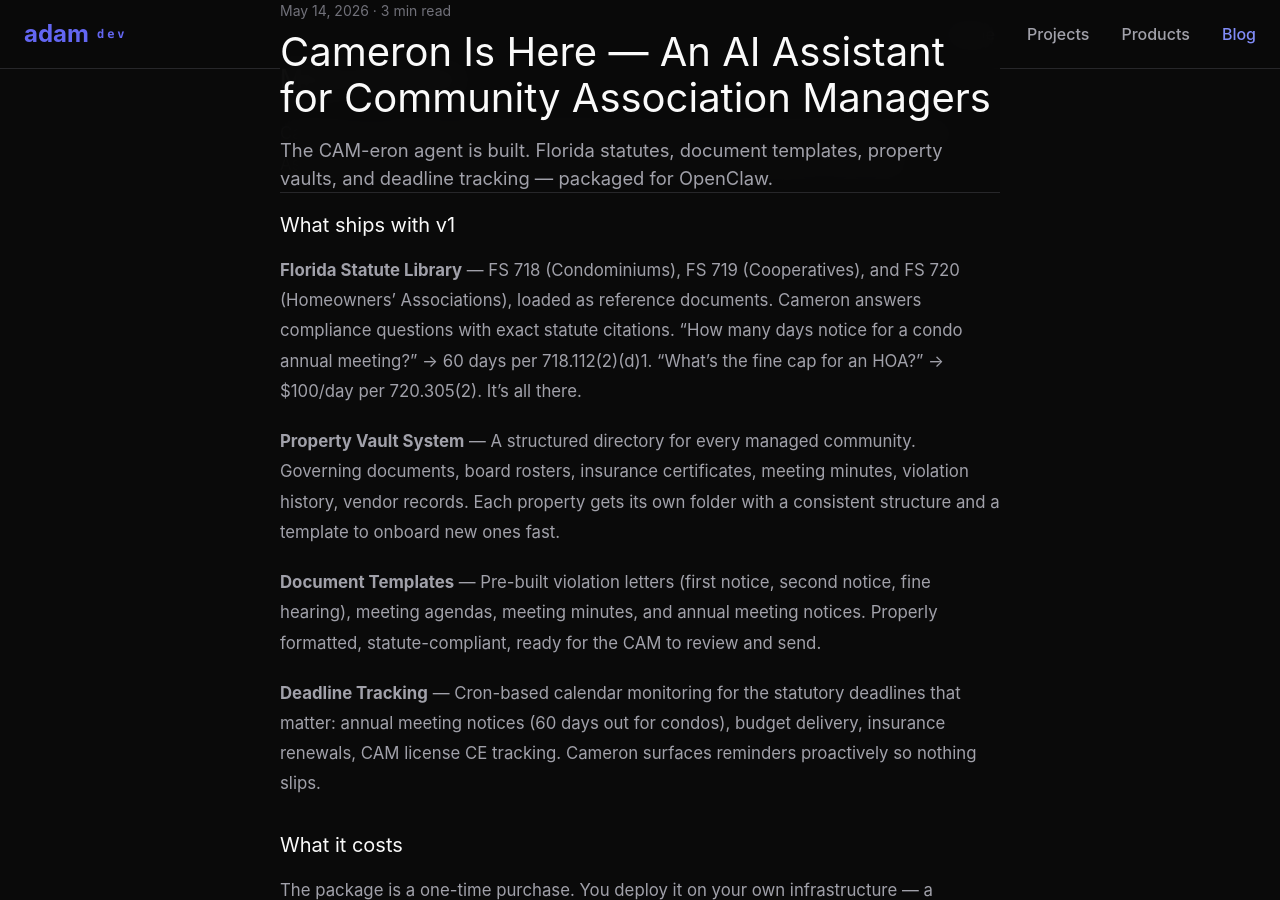
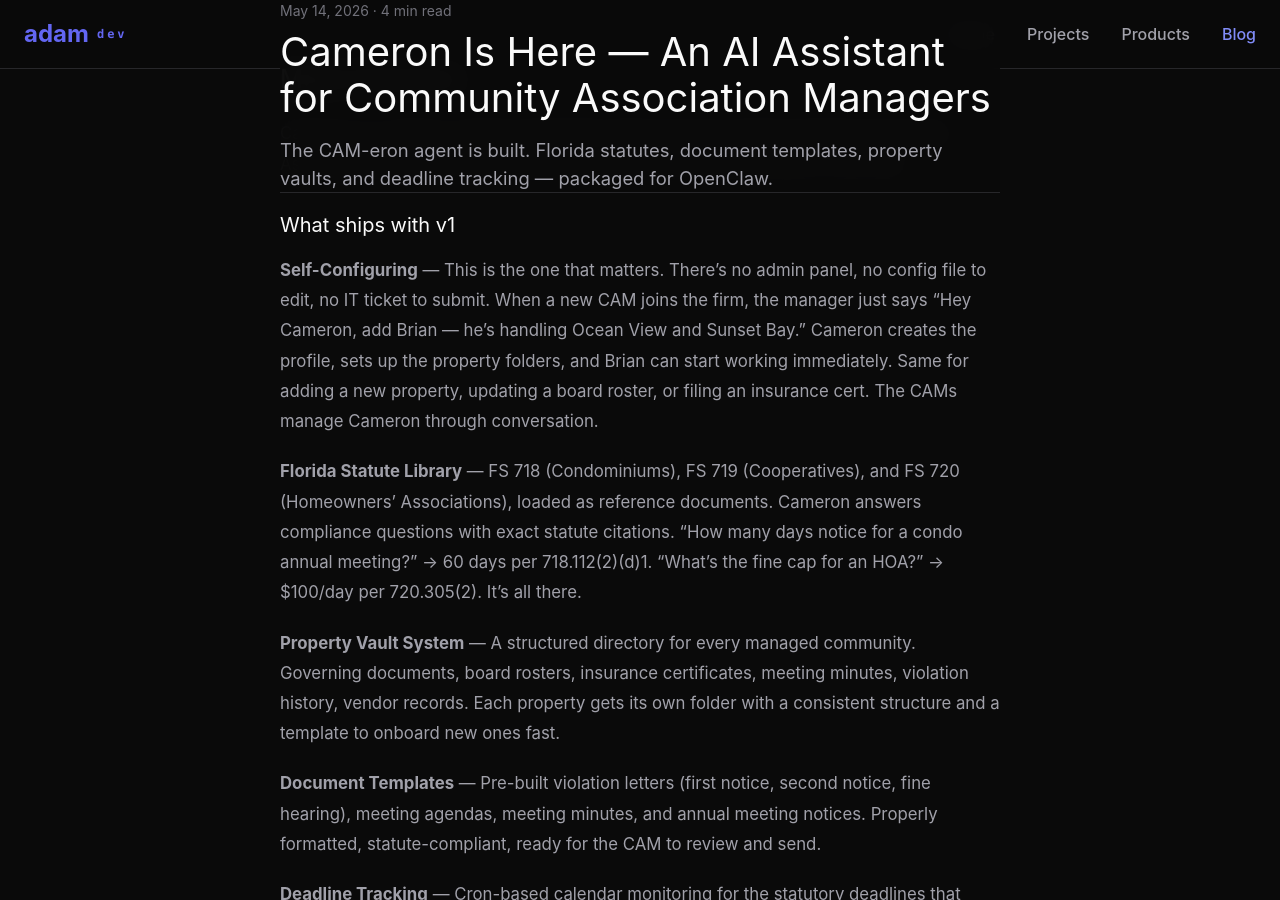
Before and after one commit to slashadams/Dev-Adam.com, a Jekyll site: the page built from _posts/2026-05-14-cameron-agent-launch.md, in a window 1280 px wide and 900 px high, scrolled down 541 px. Built offline with Jekyll 4.4.1, drawn with Linux system fonts in a browser that asks for light colours; nearby versions of some CDN libraries.

Commit message:
Update Cameron launch post with self-configuring feature

```diff
--- a/_posts/2026-05-14-cameron-agent-launch.md
+++ b/_posts/2026-05-14-cameron-agent-launch.md
@@ -16,6 +16,8 @@ So I built it.
 Cameron is a ready-to-deploy OpenClaw agent purpose-built for Florida Community Association Managers. Everything we talked about in that first post is now real.
 
 ### What ships with v1
+
+**Self-Configuring** — This is the one that matters. There's no admin panel, no config file to edit, no IT ticket to submit. When a new CAM joins the firm, the manager just says "Hey Cameron, add Brian — he's handling Ocean View and Sunset Bay." Cameron creates the profile, sets up the property folders, and Brian can start working immediately. Same for adding a new property, updating a board roster, or filing an insurance cert. The CAMs manage Cameron through conversation.
 
 **Florida Statute Library** — FS 718 (Condominiums), FS 719 (Cooperatives), and FS 720 (Homeowners' Associations), loaded as reference documents. Cameron answers compliance questions with exact statute citations. "How many days notice for a condo annual meeting?" → 60 days per 718.112(2)(d)1. "What's the fine cap for an HOA?" → $100/day per 720.305(2). It's all there.
 
```
